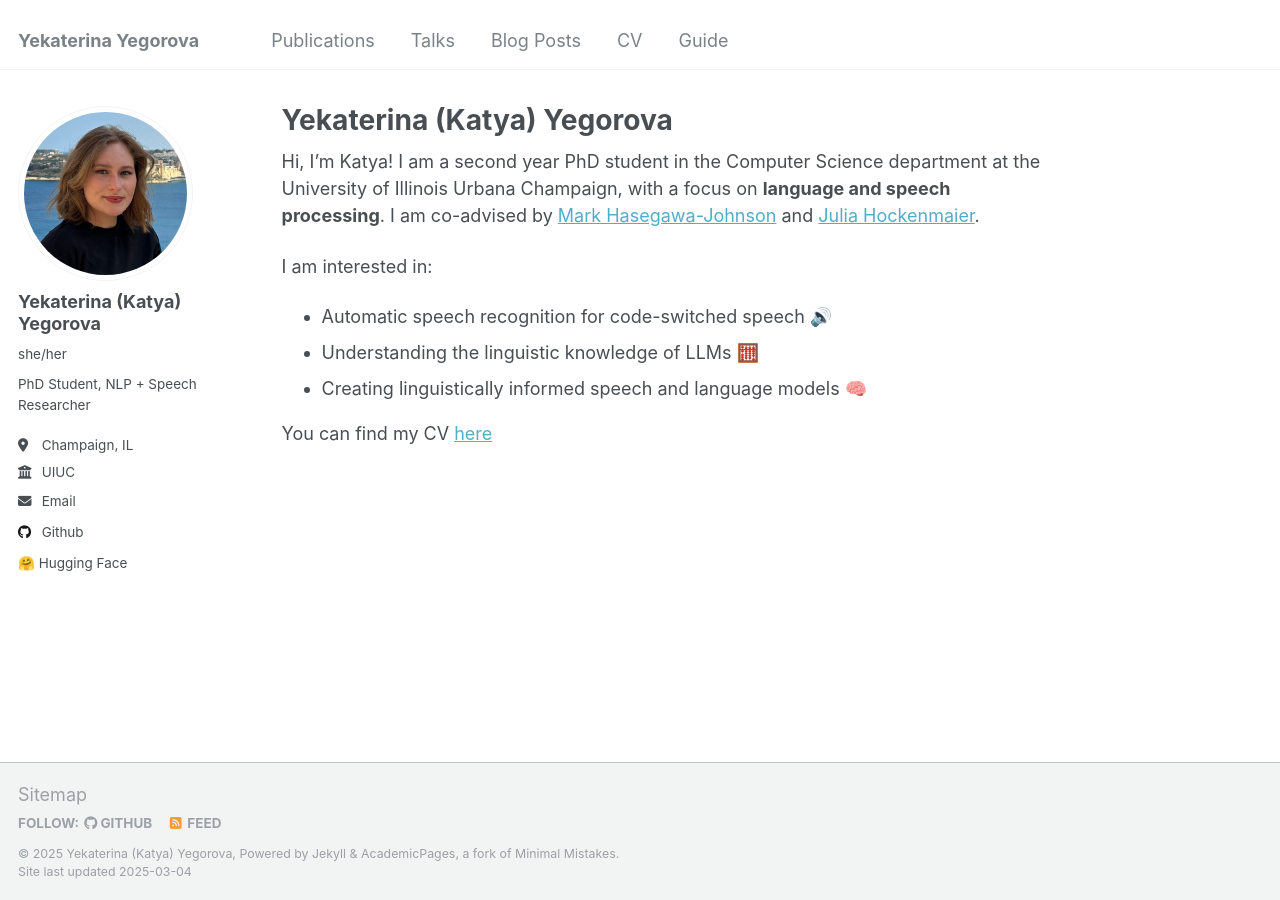
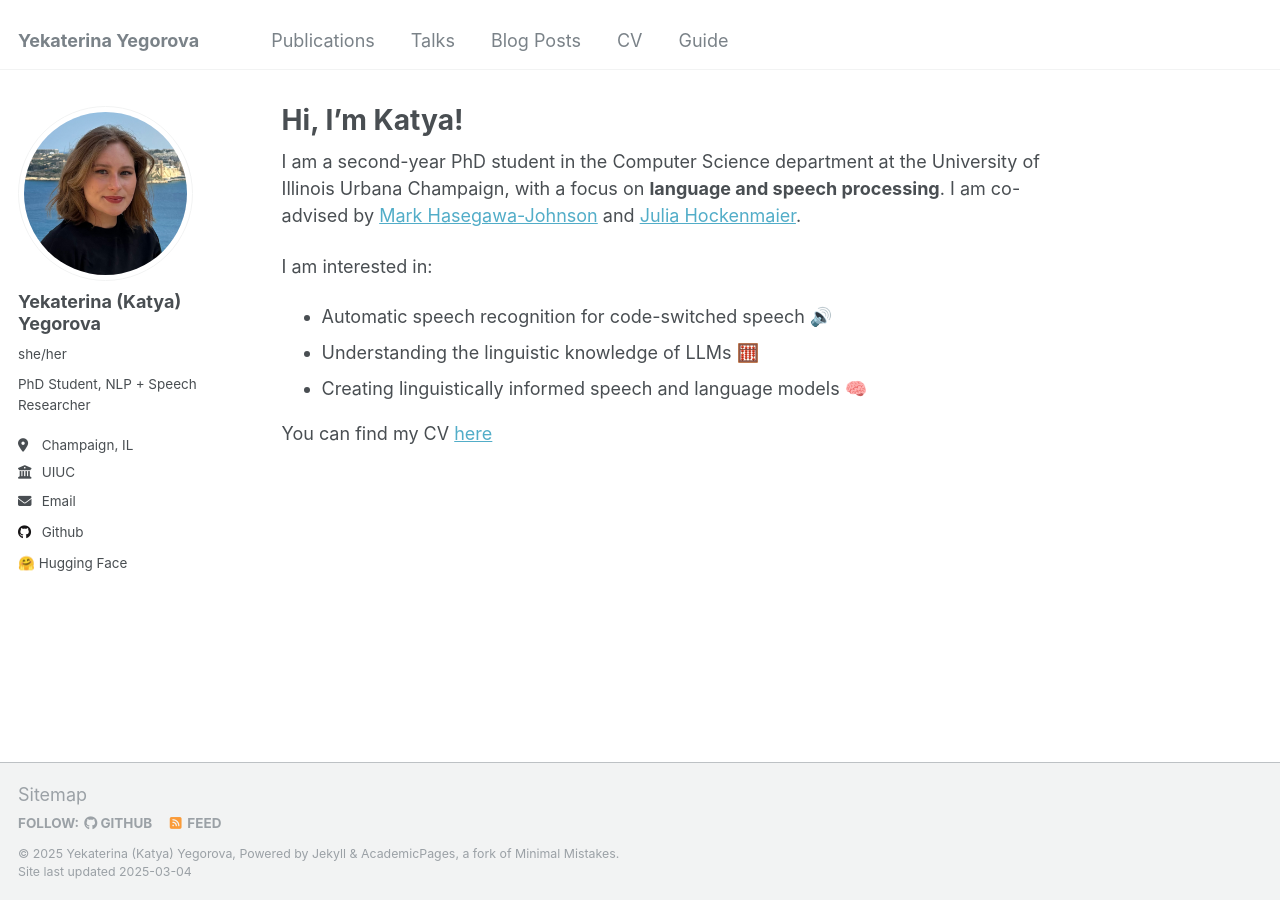
Before and after one commit to katyayego/katyayego.github.io, a Jekyll site: the page built from _pages/about.md, in a window 1280 px wide. Built offline with Jekyll 4.4.1, drawn with Linux system fonts in a browser that asks for light colours.

Commit message:
Update about.md

```diff
--- a/_pages/about.md
+++ b/_pages/about.md
@@ -1,13 +1,13 @@
 ---
 permalink: /
-title: "Yekaterina (Katya) Yegorova"
+title: "Hi, I'm Katya!"
 author_profile: true
 redirect_from:
   - /about/
   - /about.html
 ---
 
-Hi, I'm Katya! I am a second year PhD student in the Computer Science department at the University of Illinois Urbana Champaign, with a focus on **language and speech processing**. I am co-advised by [Mark Hasegawa-Johnson](https://speechtechnology.web.illinois.edu/) and [Julia Hockenmaier](https://juliahmr.cs.illinois.edu/).
+I am a second-year PhD student in the Computer Science department at the University of Illinois Urbana Champaign, with a focus on **language and speech processing**. I am co-advised by [Mark Hasegawa-Johnson](https://speechtechnology.web.illinois.edu/) and [Julia Hockenmaier](https://juliahmr.cs.illinois.edu/).
 
 I am interested in:
 * Automatic speech recognition for code-switched speech 🔊
```
